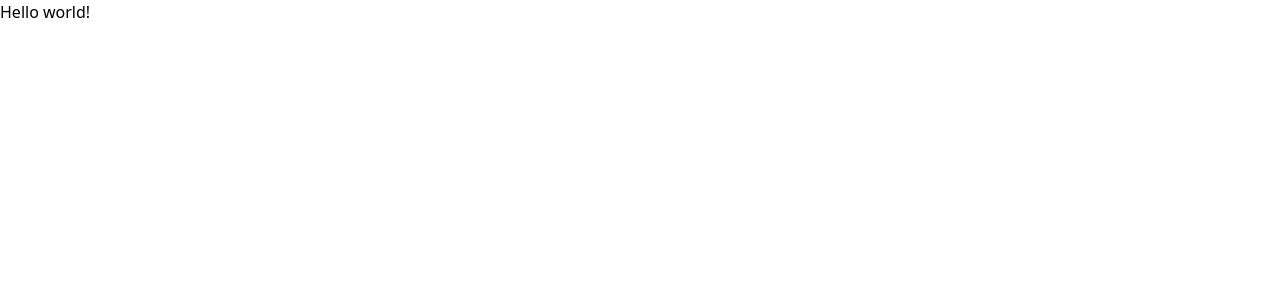
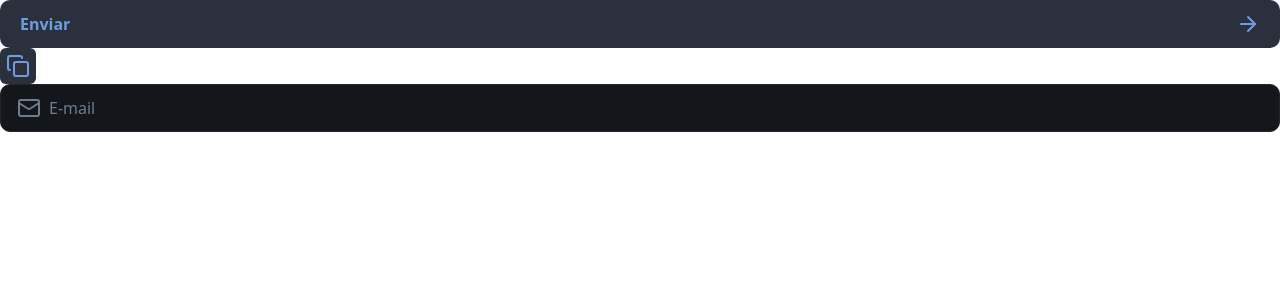
Before and after one commit to mateusramoscaetano/connect-web, a Next.js app: page / in a window 1280 px wide. Shown: the top 300 px of the page. Built offline with nearby package versions, Linux system fonts and the light colour scheme.

Commit message:
add components to test

```diff
--- a/src/app/page.tsx
+++ b/src/app/page.tsx
@@ -1,7 +1,26 @@
+import { Button } from '@/components/button'
+import { IconButton } from '@/components/icon-button'
+import { InputField, InputIcon, InputRoot } from '@/components/input'
+import { ArrowRight, Copy, Mail } from 'lucide-react'
+
 export default function Home() {
   return (
     <main>
-      <div>Hello world!</div>
+      <div>
+        <Button>
+          Enviar
+          <ArrowRight />
+        </Button>
+        <IconButton>
+          <Copy />
+        </IconButton>
+        <InputRoot>
+          <InputIcon>
+            <Mail />
+          </InputIcon>
+          <InputField placeholder="E-mail" />
+        </InputRoot>
+      </div>
     </main>
-  );
+  )
 }
```
